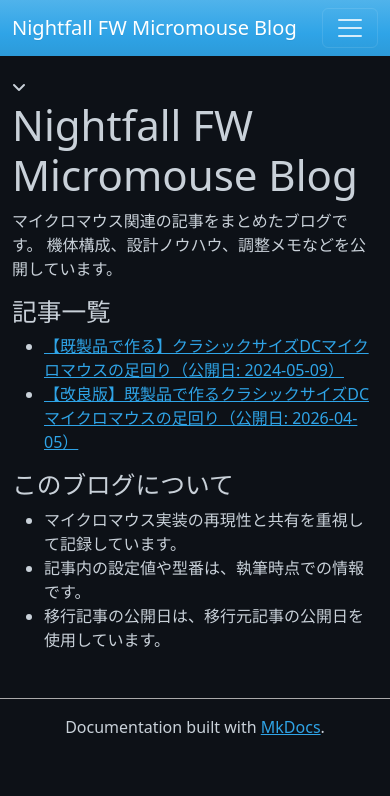
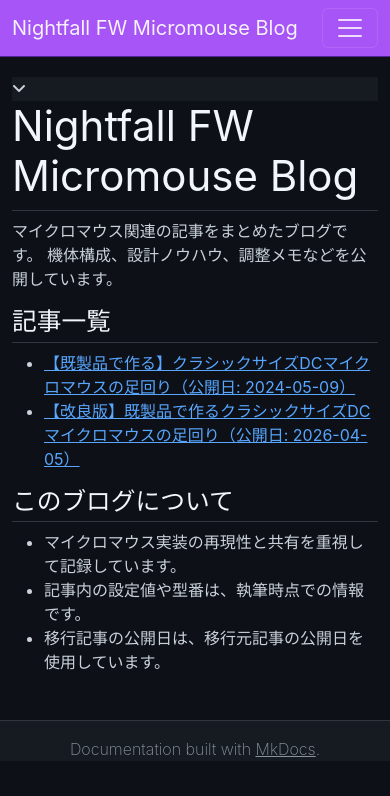
Before and after one commit to xfa273/nightfall-fw, an MkDocs documentation site: the page built from docs/blog/README.md, in a window 390 px wide. Shown: the top 796 px of the page. Built offline with MkDocs 1.6.1, drawn with Linux system fonts in a browser that asks for light colours; nearby versions of some CDN libraries.

Commit message:
docs(blog): tune dark theme layout and typography

```diff
--- a/docs/blog/stylesheets/github-dark.css
+++ b/docs/blog/stylesheets/github-dark.css
@@ -7,89 +7,187 @@
   --gh-link: #58a6ff;
   --gh-link-hover: #79c0ff;
   --gh-code-bg: #161b22;
+  --gh-accent: #a855f7;
+  --gh-accent-dark: #8b3dff;
 }
 
 html,
-body,
-.md-main,
-.md-main__inner,
-.md-content,
-.md-content__inner {
+body {
   background: var(--gh-bg);
   color: var(--gh-text);
 }
 
-.md-header,
-.md-tabs,
-.md-nav,
-.md-search__form,
-.md-search__output {
-  background: var(--gh-bg-subtle);
+body,
+.navbar,
+.nav-link,
+.navbar-brand,
+h1,
+h2,
+h3,
+h4,
+h5,
+h6,
+p,
+li,
+th,
+td,
+label,
+input,
+button {
+  font-family: -apple-system, BlinkMacSystemFont, "Segoe UI", "Noto Sans", Helvetica,
+    Arial, sans-serif, "Apple Color Emoji", "Segoe UI Emoji";
+}
+
+code,
+pre,
+kbd,
+samp {
+  font-family: ui-monospace, SFMono-Regular, SF Mono, Menlo, Consolas,
+    "Liberation Mono", monospace;
+}
+
+.navbar.fixed-top,
+.navbar.bg-primary,
+.bg-primary {
+  background: var(--gh-accent) !important;
+  border-bottom: 1px solid color-mix(in srgb, var(--gh-accent-dark) 60%, black);
+}
+
+.navbar .nav-link,
+.navbar .navbar-brand,
+.navbar .fa,
+.navbar .fa-brands {
+  color: #f8f2ff !important;
+}
+
+.navbar .nav-link:hover,
+.navbar .navbar-brand:hover {
+  color: #ffffff !important;
+}
+
+.container,
+.container-fluid,
+.row,
+[role="main"] {
+  background: transparent;
+}
+
+[role="main"],
+.col-md-9[role="main"] {
   color: var(--gh-text);
 }
 
-.md-header,
-.md-tabs,
-.md-sidebar,
-.md-nav,
-.md-search__form,
-.md-search__input,
-.md-search__output,
-.md-content__inner {
-  border-color: var(--gh-border) !important;
+.dropdown-menu,
+.card,
+.modal-content,
+.table,
+.table thead,
+.table tbody {
+  background: var(--gh-bg-subtle);
+  color: var(--gh-text);
+  border-color: var(--gh-border);
 }
 
-.md-content a,
-.md-nav__link,
-.md-header__button,
-.md-search__icon {
+.dropdown-item,
+.nav-link,
+.card a,
+.modal-content a {
   color: var(--gh-link);
 }
 
-.md-content a:hover,
-.md-nav__link:hover {
+.dropdown-item:hover,
+.nav-link:hover,
+a:hover {
   color: var(--gh-link-hover);
 }
 
-.md-typeset h1,
-.md-typeset h2,
-.md-typeset h3,
-.md-typeset h4,
-.md-typeset h5,
-.md-typeset h6 {
+a {
+  color: var(--gh-link);
+}
+
+h1,
+h2,
+h3,
+h4,
+h5,
+h6 {
   color: #f0f6fc;
   border-bottom: 1px solid var(--gh-border);
   padding-bottom: 0.2em;
 }
 
-.md-typeset p,
-.md-typeset li,
-.md-typeset td,
-.md-typeset th {
+p,
+li,
+td,
+th {
   color: var(--gh-text);
 }
 
-.md-typeset code,
-.md-typeset pre,
-.md-typeset kbd {
+pre,
+code,
+kbd {
   background: var(--gh-code-bg);
   color: var(--gh-text);
   border: 1px solid var(--gh-border);
 }
 
-.md-typeset table:not([class]) td,
-.md-typeset table:not([class]) th,
-.md-typeset table:not([class]) {
+table,
+table td,
+table th {
   border-color: var(--gh-border);
 }
 
-.md-typeset blockquote {
+blockquote {
   color: var(--gh-text-muted);
   border-left: 4px solid var(--gh-border);
 }
 
-.md-footer,
-.md-footer-meta {
+img,
+.img-thumbnail,
+.figure-img,
+figure img {
+  background: transparent !important;
+  border: none !important;
+  box-shadow: none !important;
+}
+
+.bs-sidebar,
+.bs-sidebar .card,
+.bs-sidebar .bg-body-tertiary,
+#toc-collapse,
+#toc-collapse.card {
+  background: var(--gh-bg-subtle) !important;
+  color: var(--gh-text) !important;
+  border-color: var(--gh-border) !important;
+}
+
+.bs-sidebar .nav-link {
+  color: var(--gh-text-muted) !important;
+}
+
+.bs-sidebar .nav-link:hover,
+.bs-sidebar .nav-link.active {
+  color: var(--gh-link) !important;
+}
+
+@media (min-width: 768px) {
+  .container .row > .col-md-3 {
+    display: none !important;
+  }
+
+  .container .row > .col-md-9,
+  .col-md-9[role="main"] {
+    width: 100% !important;
+    max-width: 100% !important;
+    flex: 0 0 100% !important;
+  }
+}
+
+footer,
+footer p,
+footer a,
+hr {
   background: var(--gh-bg-subtle);
   color: var(--gh-text-muted);
+  border-color: var(--gh-border);
 }
```
